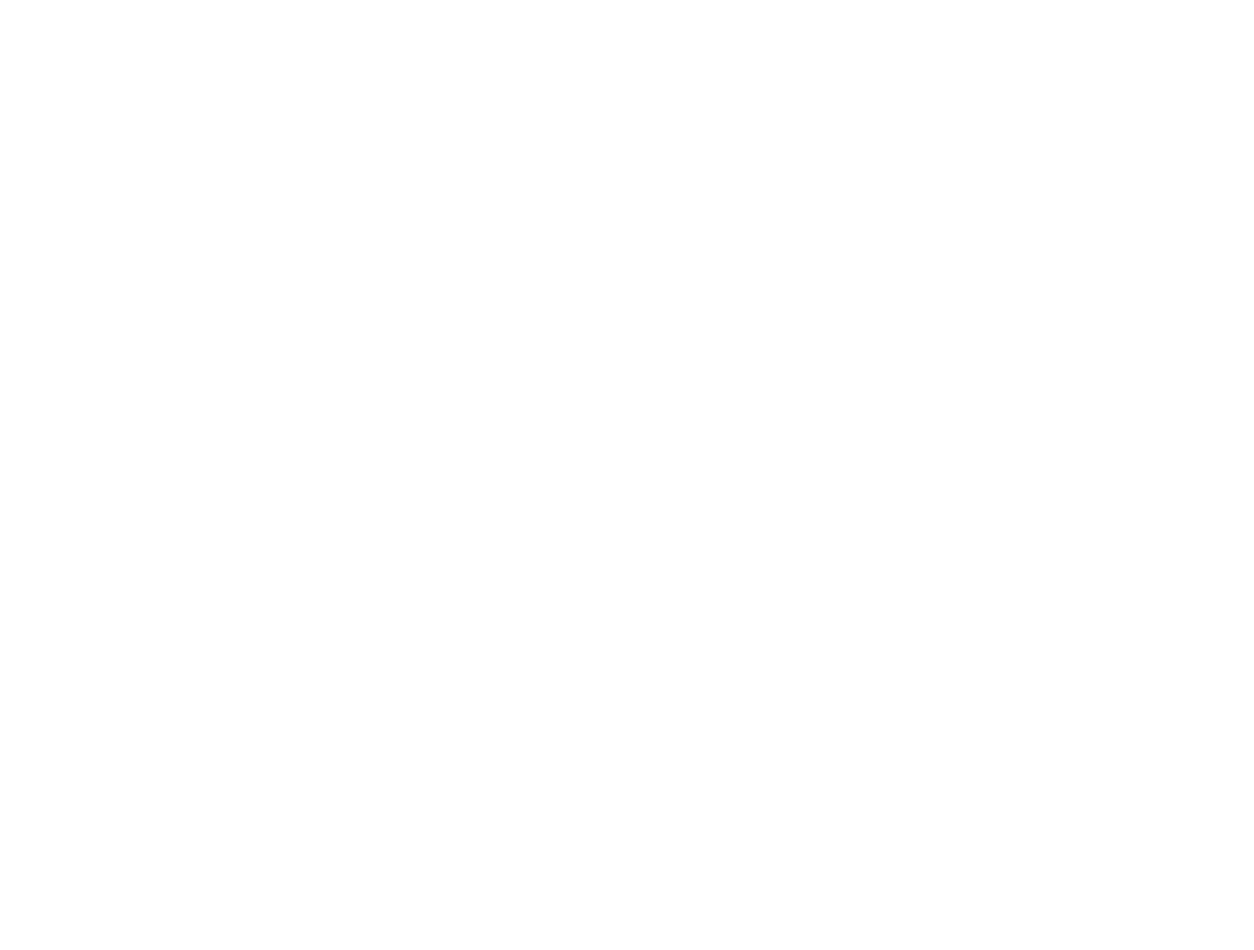
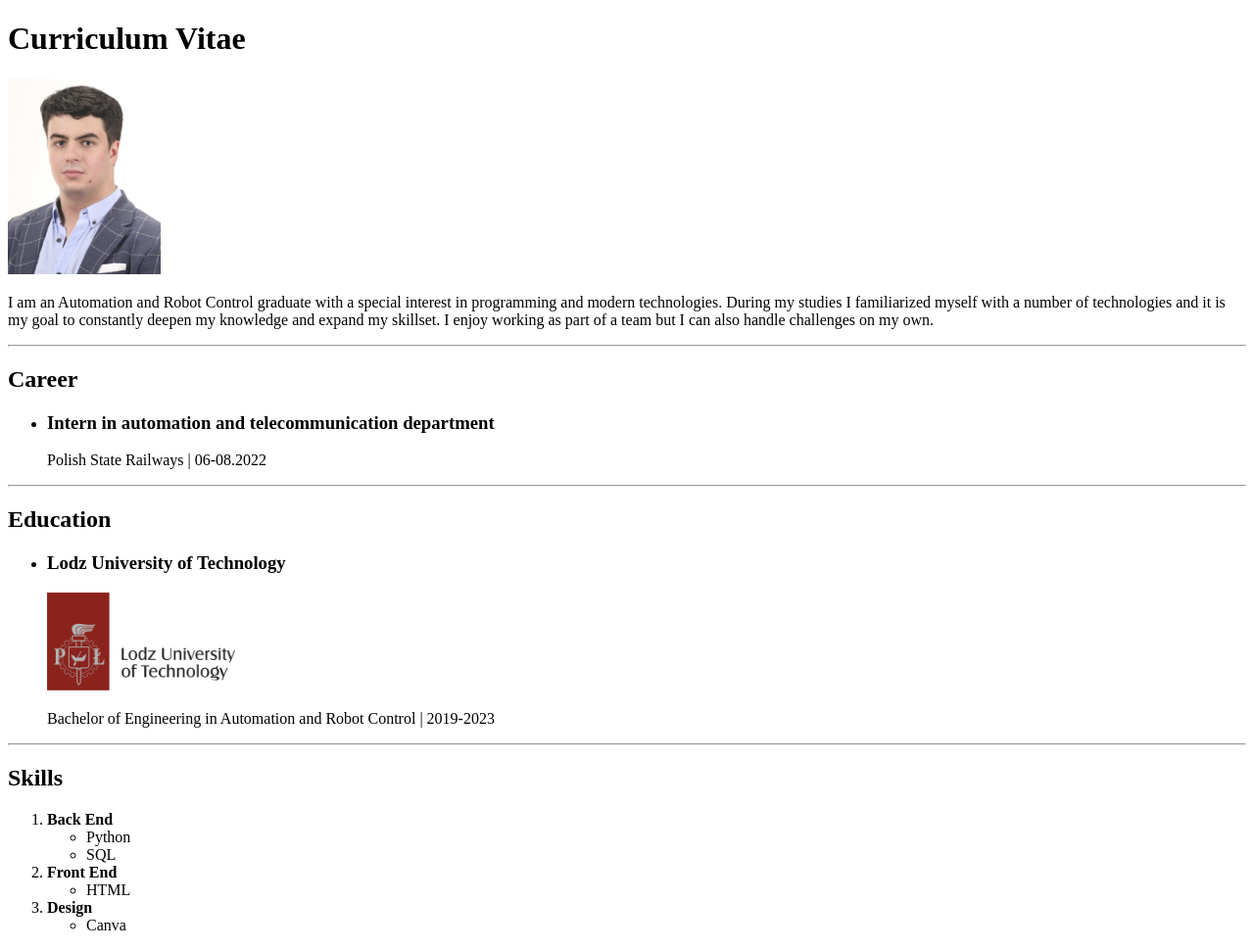
Before and after one commit to Artur-T-Malas/html-only-online-resume, a plain HTML site: page index.html in a window 1280 px wide. Shown: the whole page at 98% size. Before the commit the page ends 800 px from the top, so only its background shows below. Drawn offline with Linux system fonts and the light colour scheme.

Commit message:
Add Education, Experience and Skills sections to resume

```diff
--- a/index.html
+++ b/index.html
@@ -6,6 +6,52 @@
     <title>Artur T. Małas' Resume</title>
 </head>
 <body>
-
+    <h1>Curriculum Vitae</h1>
+    <img src="./assets/images/me.jpg" height=200 alt="Man with a short black hair wearing a light blue shirt and a navy jacket with a white pocket square">
+    <p>
+        I am an Automation and Robot Control graduate with a special interest in programming and modern technologies.
+        During my studies I familiarized myself with a number of technologies and it is my goal to constantly deepen my knowledge and expand my skillset.
+        I enjoy working as part of a team but I can also handle challenges on my own.
+    </p>
+    <hr />
+    <h2>Career</h2>
+    <ul>
+        <li>
+            <h3>Intern in automation and telecommunication department</h3>
+            <p>Polish State Railways | 06-08.2022 </p>
+        </li>
+    </ul>
+    <hr />
+    <h2>Education</h2>
+    <ul>
+        <li>
+            <h3>Lodz University of Technology</h3>
+            <img src="./assets/images/LUT.png" alt="Logo of Lodz University of Technology" height=100>
+            <p>Bachelor of Engineering in Automation and Robot Control | 2019-2023</p>
+        </li>
+    </ul>
+    <hr />
+    <h2>Skills</h2>
+    <ol>
+        <li>
+            <b>Back End</b>
+            <ul>
+                <li>Python</li>
+                <li>SQL</li>
+            </ul>
+        </li>
+        <li>
+            <b>Front End</b>
+            <ul>
+                <li>HTML</li>
+            </ul>
+        </li>
+        <li>
+            <b>Design</b>
+            <ul>
+                <li>Canva</li>
+            </ul>
+        </li>
+    </ol>
 </body>
 </html>
```
Also changed, not shown: assets/images/LUT.png (added), assets/images/me.jpg (added), 1 other file.
